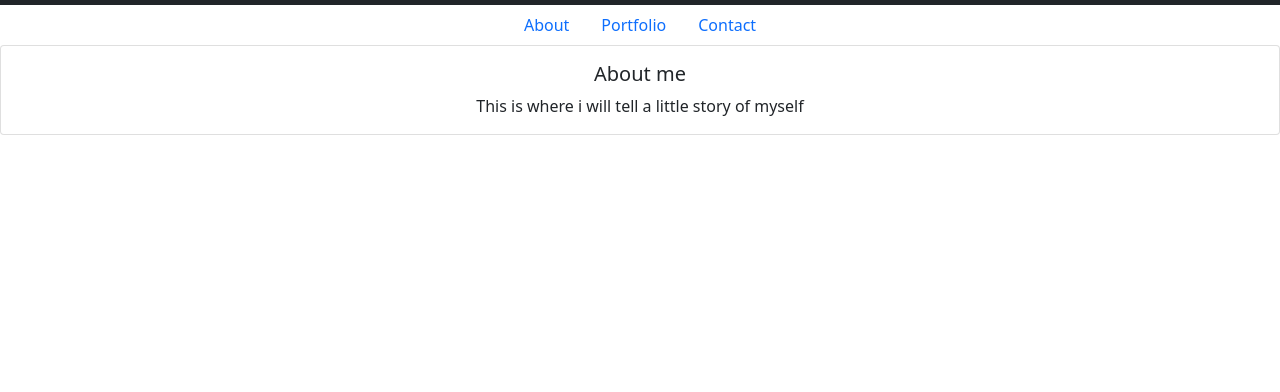
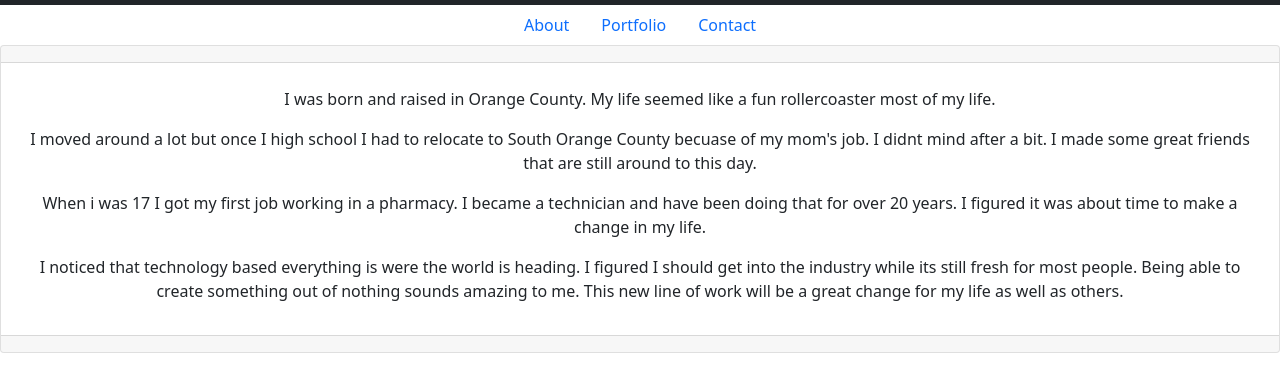
Before and after one commit to mnoon83/Updated_Portfolio, a plain HTML site: page index.html in a window 1280 px wide. Shown: the part 36-428 px from the top of the page. Drawn offline with nearby package versions, Linux system fonts and the light colour scheme.

Commit message:
added to about page

```diff
--- a/index.html
+++ b/index.html
@@ -27,13 +27,18 @@
   </li>
 </ul>
 <div class="card text-center">
+  <div class="card-header">
+  </div>
   <div class="card-body">
-    <h5 class="card-title">About me</h5>
-    <p class="card-text">This is where i will tell a little story of myself</p>
+    <h5 class="card-title"></h5>
+    <p class="card-text">I was born and raised in Orange County. My life seemed like a fun rollercoaster most of my life.</p>
+    <p>I moved around a lot but once I high school I had to relocate to South Orange County becuase of my mom's job. I didnt mind after a bit. I made some great friends that are still around to this day.</p>
+    <p>When i was 17 I got my first job working in a pharmacy. I became a technician and have been doing that for over 20 years. I figured it was about time to make a change in my life.</p>
+    <p>I noticed that technology based everything is were the world is heading. I figured I should get into the industry while its still fresh for most people. Being able to create something out of nothing sounds amazing to me. This new line of work will be a great change for my life as well as others.</p>
+  </div>
+  <div class="card-footer text-muted">
   </div>
 </div>
-</body>
-
 <script src="https://cdn.jsdelivr.net/npm/bootstrap@5.1.3/dist/js/bootstrap.bundle.min.js"
   integrity="sha384-ka7Sk0Gln4gmtz2MlQnikT1wXgYsOg+OMhuP+IlRH9sENBO0LRn5q+8nbTov4+1p" crossorigin="anonymous"></script>
 </html>
```
